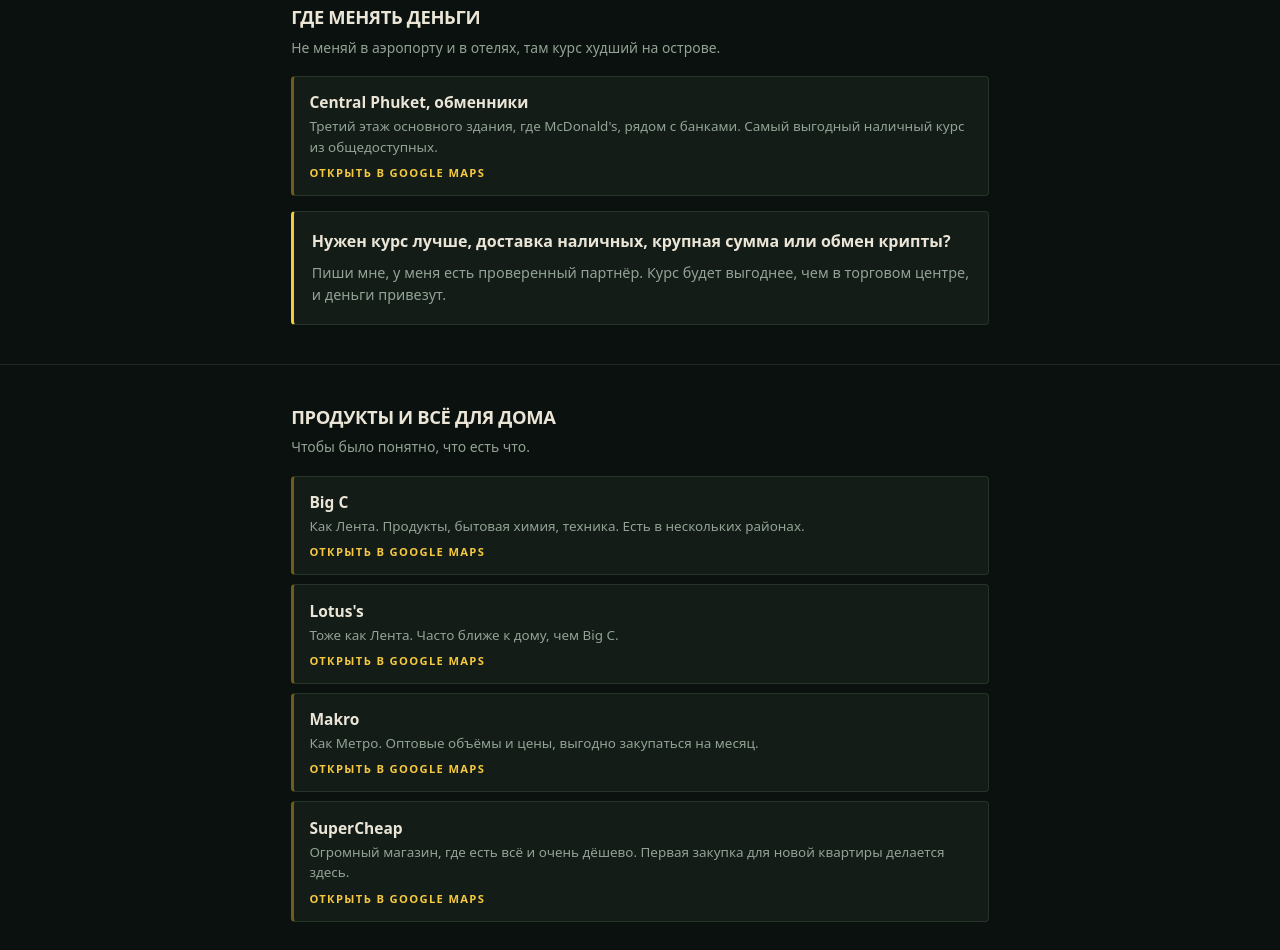
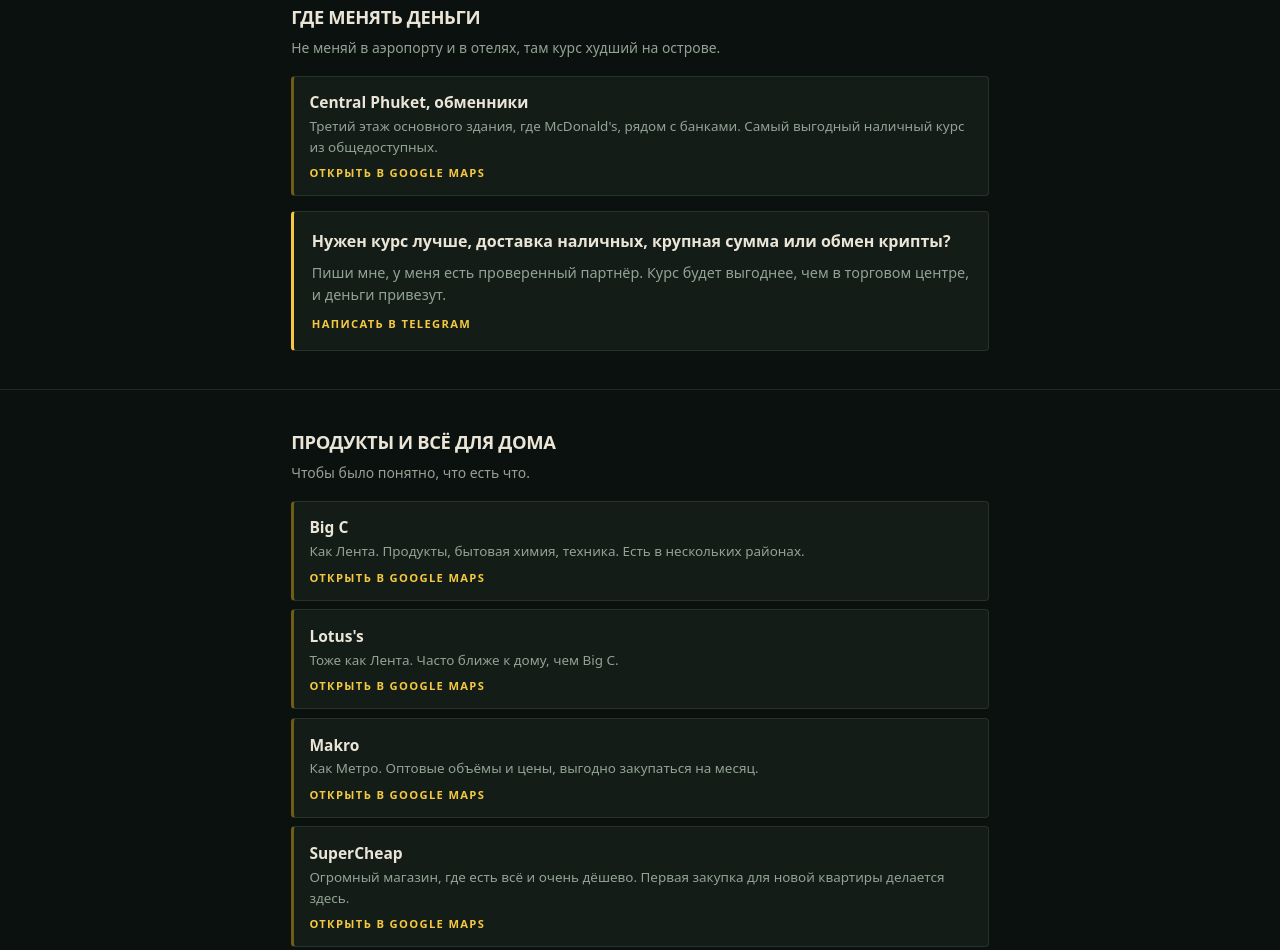
Before and after one commit to andreikabylin-maker/onepalm-web, a plain HTML site: page navigator/index.html in a window 1280 px wide. Shown: the part 1093-2043 px from the top of the page. Drawn offline with Linux system fonts and the light colour scheme.

Commit message:
Навигатор: личный Telegram в SOS и в блоке обмена

```diff
--- a/navigator/index.html
+++ b/navigator/index.html
@@ -151,6 +151,13 @@
   }
   .panel.flag { border-left: 3px solid var(--accent); }
   .panel p { margin: 0; font-size: .9rem; color: var(--muted); }
+  a.panel { text-decoration: none; color: inherit; }
+  a.panel:hover { background: var(--surface-2); }
+  a.panel:focus-visible { outline: 2px solid var(--accent); outline-offset: 2px; }
+  a.panel em {
+    font-style: normal; font-size: .7rem; font-weight: 700;
+    letter-spacing: .12em; text-transform: uppercase; color: var(--accent);
+  }
 
   /* emergency */
 
@@ -300,10 +307,11 @@
       </a>
     </div>
 
-    <div class="panel flag" style="margin-top:.9rem">
+    <a class="panel flag" href="https://t.me/hiandreix" style="margin-top:.9rem">
       <b>Нужен курс лучше, доставка наличных, крупная сумма или обмен крипты?</b>
       <p>Пиши мне, у меня есть проверенный партнёр. Курс будет выгоднее, чем в торговом центре, и деньги привезут.</p>
-    </div>
+      <em>Написать в Telegram</em>
+    </a>
   </div>
 </section>
 
@@ -397,7 +405,7 @@
       <a href="tel:199"><b>Пожарные</b><i>199</i></a>
       <a href="tel:1155"><b>Туристическая полиция, говорят по-английски</b><i>1155</i></a>
       <a href="tel:1196"><b>Морская полиция</b><i>1196</i></a>
-      <a class="mine" href="https://t.me/OnePalmPhuket_bot"><b>Андрей, ONE PALM. Любая непонятная ситуация</b><i>Telegram</i></a>
+      <a class="mine" href="https://t.me/hiandreix"><b>Андрей, ONE PALM. Любая непонятная ситуация</b><i>@hiandreix</i></a>
     </div>
 
     <p class="note" style="margin-top:.9rem">Если авария, полиция или больница: сначала звони мне, потом разбирайся. Не подписывай ничего на тайском и не признавай вину на месте.</p>
```
